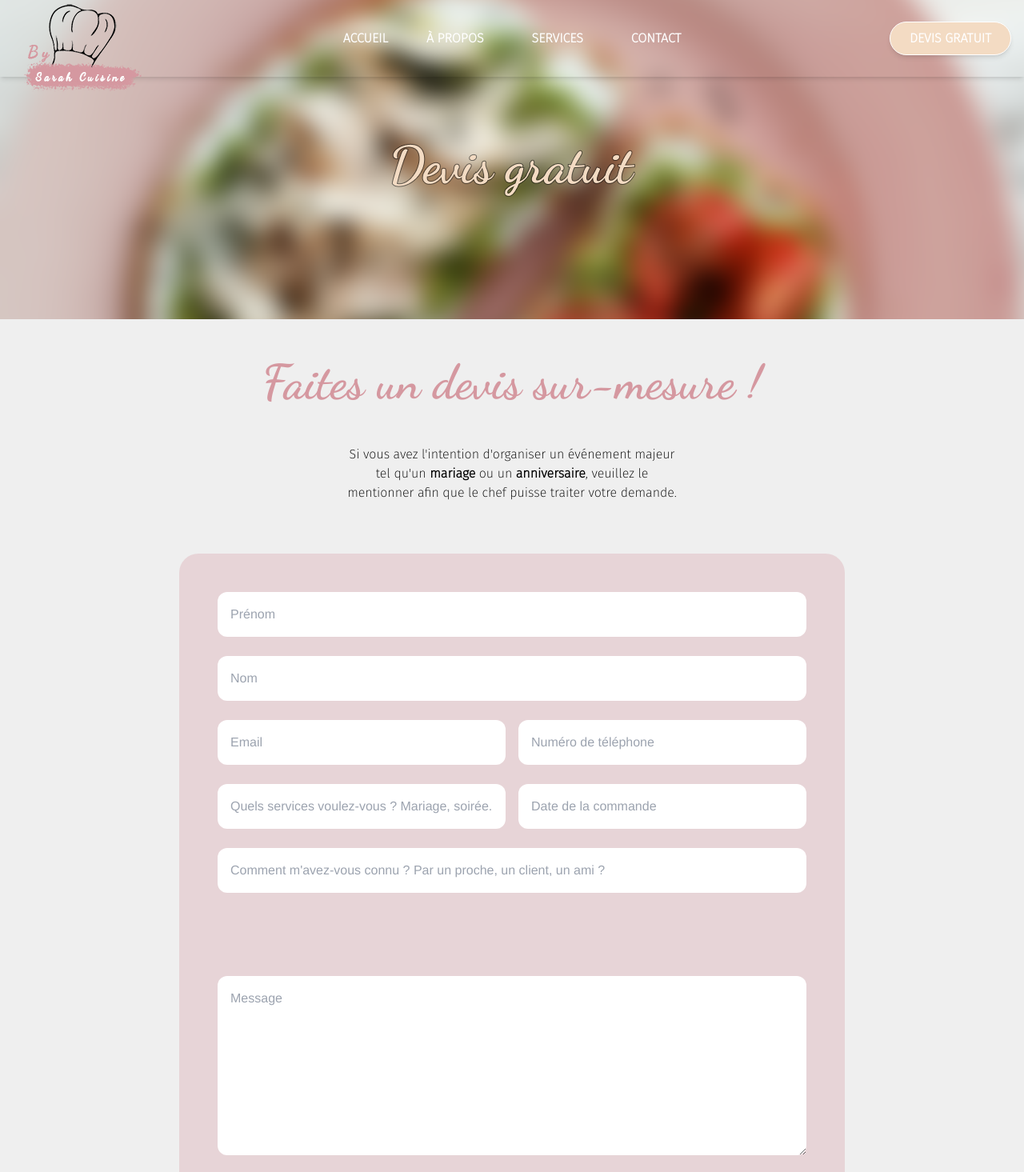
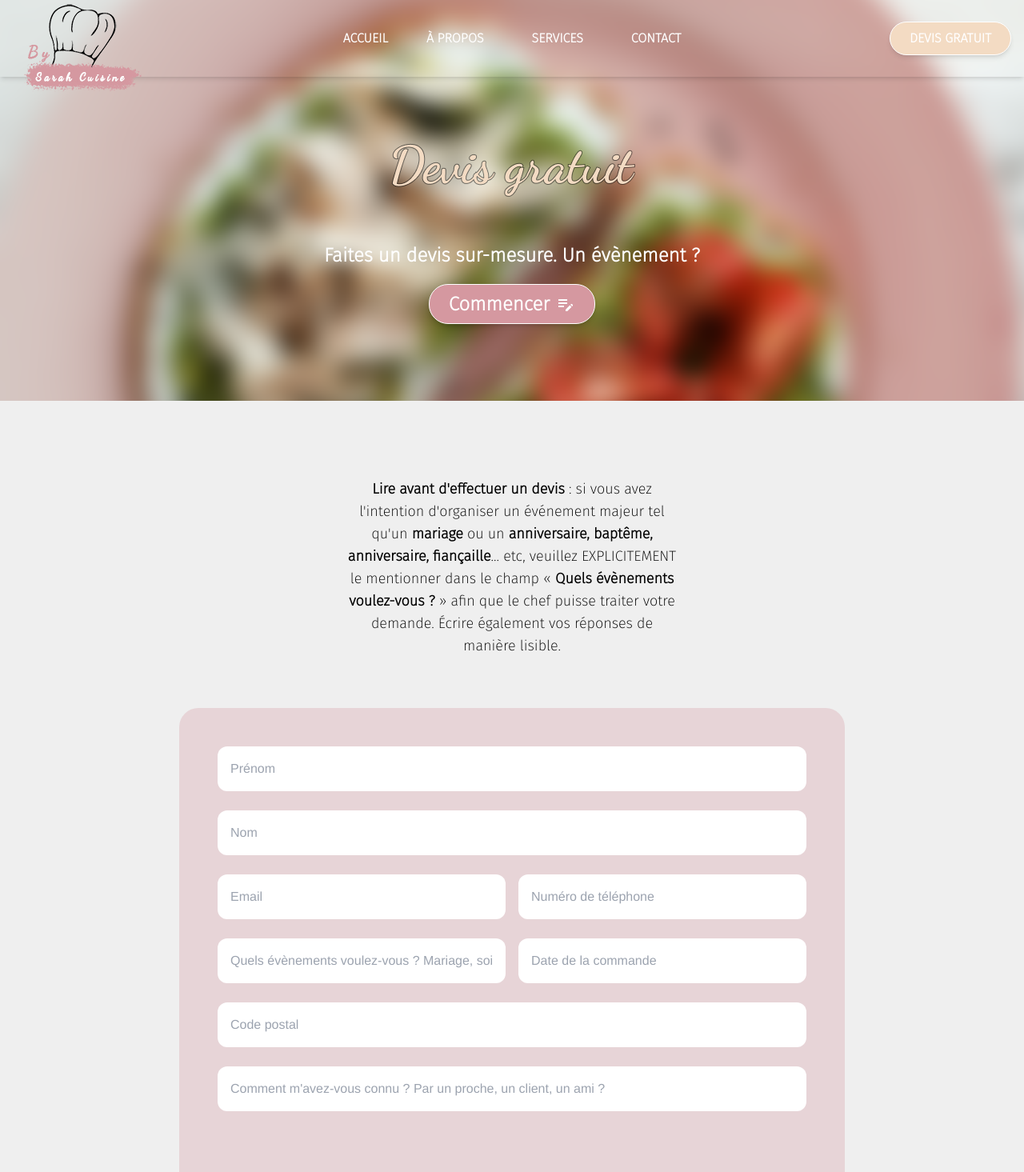
Before and after one commit to franzhopp/By-Sarah-Cuisine, a React (Vite) app: page /devisgratuit in a window 1280 px wide. Shown: the top 1465 px of the page at 80% size. Built offline with nearby package versions, Linux system fonts and the light colour scheme.

Commit message:
[ADD] change devis

```diff
--- a/src/Components/Helpers/images-data.jsx
+++ b/src/Components/Helpers/images-data.jsx
@@ -1,28 +1,29 @@
-import im1 from "../../assets/im1.jpg";
-import im2 from "../../assets/im2.jpg";
-import im3 from "../../assets/im3.jpg";
-import im4 from "../../assets/im4.jpg";
-import im5 from "../../assets/im5.jpg";
-import im6 from "../../assets/im6.jpg";
-// import im1 from "../../assets/im1.jpg";
-// import im2 from "../../assets/im2.jpg";
-// import im3 from "../../assets/im3.jpg";
-// import im4 from "../../assets/im4.jpg";
-// import im5 from "../../assets/im5.jpg";
-// import im6 from "../../assets/im6.jpg";
-// import im1 from "../../assets/im1.jpg";
-// import im2 from "../../assets/im2.jpg";
-// import im3 from "../../assets/im3.jpg";
-// import im4 from "../../assets/im4.jpg";
-// import im5 from "../../assets/im5.jpg";
-// import im6 from "../../assets/im6.jpg";
+import ImgPiecesDeTousGenres from "../../assets/piecesdetousgenres.png";
+import ImgVerrines from "../../assets/verrines.png";
+import ImgToast from "../../assets/toast.png";
+import ImgCouscous from "../../assets/couscous.png";
+import ImgPaella from "../../assets/paella.png";
+import ImgTajine from "../../assets/tajine.png";
+import ImgCrepes from "../../assets/crepes.png";
+import ImgDonuts from "../../assets/donuts.png";
+import ImgViennoiseries from "../../assets/viennoiseries.png";
+import ImgFruits from "../../assets/fruits1.png";
+import ImgDesserts from "../../assets/desserts1.png";
+import ImgPieces from "../../assets/piece1.png";
+import ImgCharcuterie from "../../assets/charcuterie1.png";
 
 export const images = [
-  { img: im1 },
-  { img: im2 },
-  { img: im3 },
-  { img: im4 },
-  { img: im5 },
-  { img: im6 },
-
+  { img: ImgPiecesDeTousGenres },
+  { img: ImgVerrines },
+  { img: ImgToast },
+  { img: ImgCouscous },
+  { img: ImgPaella },
+  { img: ImgTajine },
+  { img: ImgCrepes },
+  { img: ImgDonuts },
+  { img: ImgViennoiseries },
+  { img: ImgFruits },
+  { img: ImgDesserts },
+  { img: ImgPieces },
+  { img: ImgCharcuterie },
 ];
--- a/src/Components/Navigation/navbar-devis.jsx
+++ b/src/Components/Navigation/navbar-devis.jsx
@@ -4,7 +4,7 @@ import Image from "../../assets/logo-bsc.png";
 import { NavLink } from "react-router-dom";
 import { TfiMenu } from "react-icons/tfi";
 import { ImCross } from "react-icons/im";
-import { MdOutlineKeyboardArrowDown } from "react-icons/md";
+import { MdOutlineEditNote, MdOutlineKeyboardArrowDown } from "react-icons/md";
 import "../Contact/title-contact.jsx";
 import "../Section/section.jsx";
 
@@ -306,6 +306,24 @@ const NavbarDevis = () => {
             className="px-16 mt-14 mb-12 sm:mb-10 sm:mt-4"
           />
         </div>
+        <div className="px-12 text-white text-lg sm:text-2xl  text-center font-sans-serif font-extrabold">
+          Faites un devis sur-mesure. Un évènement ?
+          <div className="mt-5 flex justify-center">
+            <NavLink
+              to="/devisgratuit"
+              onClick={() => {
+                window.location.href = "/devisgratuit";
+                window.scrollTo(0, 0);
+              }}
+              href="http://by-sarah-cuisine.netlify.app/devis-gratuit"
+              className="bg-e9c2c2 shadow-md px-6 py-2 border rounded-3xl text-white hover:bg-f3dbc3"
+            >
+              <p className="flex flex-row font-extrabold">
+                Commencer <MdOutlineEditNote className="ml-2 mt-1" />
+              </p>
+            </NavLink>
+          </div>
+        </div>
       </section>
     </div>
   );
--- a/src/Components/Section/section-gallery.jsx
+++ b/src/Components/Section/section-gallery.jsx
@@ -1,5 +1,5 @@
 import { useState } from "react";
-// import { images } from "../Helpers/images-data";
+import { images } from "../Helpers/images-data";
 import InfoDevis from "./info-devis.jsx";
 
 const SectionGallery = () => {
@@ -47,7 +47,7 @@ const SectionGallery = () => {
           <div className="flex flex-col justify-start items-center">
             <div
               className="bg-white h-72 w-72 sm:h-96 sm:w-96 bg-no-repeat rounded-3xl shadow-md"
-              // style={{ backgroundImage: `url(${images[currImg].img})` }}
+              style={{ backgroundImage: `url(${images[currImg].img})`  }}
             ></div>
           </div>
         </div>
--- a/src/Pages/Devis/devis.jsx
+++ b/src/Pages/Devis/devis.jsx
@@ -12,6 +12,7 @@ const Devis = () => {
     tel: "",
     select: "",
     selectOther: "",
+    codepostal: "",
     date: "",
     message: "",
   });
@@ -23,6 +24,7 @@ const Devis = () => {
     tel: "",
     select: "",
     selectOther: "",
+    codepostal: "",
     date: "",
     message: "",
   });
@@ -66,6 +68,10 @@ const Devis = () => {
       newErrors.selectOther = "Veuillez entrer une information.";
     }
 
+    if (!formData.codepostal) {
+      newErrors.codepostal = "Veuillez entrer un code postal.";
+    }
+
     if (!formData.date) {
       newErrors.date = "Veuillez entrer une date.";
     }
@@ -89,6 +95,7 @@ const Devis = () => {
       tel: formData.tel,
       select: formData.select,
       selectOther: formData.selectOther,
+      codepostal: formData.codepostal,
       date: formData.date,
       message: formData.message,
     };
@@ -119,17 +126,24 @@ const Devis = () => {
         <NavbarDevis />
         <section className="">
           <div className="mx-auto max-w-4xl px-4 py-12 sm:px-6 lg:px-8">
-            <h2 className="font-extrabold text-5xl text-center sm:text-6xl">
-              <span className="text-pink font-sans-recursive">{`Faites un devis sur-mesure !`}</span>
-            </h2>
-
             <div className="flex justify-center">
               <div className="w-full sm:w-2/4">
-                <div className="text-black mt-12 mb-16 font-sans-serif text-base text-center">
-                  Si vous avez l'intention d'organiser un événement majeur tel
+                <div className="text-black mt-12 text-center leading-8 mb-16 font-sans-serif text-base sm:text-lg">
+                  <span className="font-extrabold">
+                    Lire avant d'effectuer un devis
+                  </span>{" "}
+                  : si vous avez l'intention d'organiser un événement majeur tel
                   qu'un <span className="font-extrabold">mariage</span> ou un{" "}
-                  <span className="font-extrabold">anniversaire</span>, veuillez
-                  le mentionner afin que le chef puisse traiter votre demande.
+                  <span className="font-extrabold">
+                    anniversaire, baptême, anniversaire, fiançaille
+                  </span>
+                  ... etc, veuillez EXPLICITEMENT le mentionner dans le champ «
+                  <span className="font-extrabold">
+                    {" "}
+                    Quels évènements voulez-vous ?
+                  </span>{" "}
+                  » afin que le chef puisse traiter votre demande. Écrire
+                  également vos réponses de manière lisible.
                 </div>
               </div>
             </div>
@@ -215,7 +229,7 @@ const Devis = () => {
                         className={`rounded-xl w-full p-4 outline-none input-secondary border-gray-200 text-md mb-2 ${
                           errors.select ? "input-error border-red-700" : ""
                         }`}
-                        placeholder="Quels services voulez-vous ? Mariage, soirée...?"
+                        placeholder="Quels évènements voulez-vous ? Mariage, soirée...?"
                         type="select"
                         id="select"
                         name="select"
@@ -247,7 +261,23 @@ const Devis = () => {
                       )}
                     </div>
                   </div>
-
+                  <div>
+                    <input
+                      className={`rounded-xl w-full p-4 outline-none input-secondary border-gray-200 text-md mb-2 ${
+                        errors.codepostal ? "input-error border-red-700" : ""
+                      }`}
+                      placeholder="Code postal"
+                      id="codepostal"
+                      name="codepostal"
+                      value={formData.codepostal}
+                      onChange={handleInputChange}
+                    />
+                    {errors.codepostal && (
+                      <p className="text-left font-sans-serif text-red-700">
+                        {errors.codepostal}
+                      </p>
+                    )}
+                  </div>
                   <div>
                     <div>
                       <input
--- a/src/Pages/Services/services.jsx
+++ b/src/Pages/Services/services.jsx
@@ -334,7 +334,7 @@ const Services = () => {
         </div>
       </div>
 
-      <div className="px-12 mt-12 mb-16 text-black text-base text-center font-sans-serif font-extrabold">
+      {/* <div className="px-12 mt-12 mb-16 text-black text-base text-center font-sans-serif font-extrabold">
         Un devis sur-mesure ? Pour préparer un évènement, c'est par ici.
         <div className="mt-5 flex justify-center">
           <NavLink
@@ -351,7 +351,7 @@ const Services = () => {
             </p>
           </NavLink>
         </div>
-      </div>
+      </div> */}
       <div className="image-bg py-5 px-6">
         <div className="px-12 mt-12 mb-16 text-pink font-sans-recursive text-3xl text-center font-extrabold">
           Télécharger le flyer de Sarah ainsi que sa carte de visite en un clic
--- a/src/index.css
+++ b/src/index.css
@@ -160,6 +160,7 @@ body {
         transform: translateX(5px);
     }
 }
+
 /*
 .h {
     height: 41rem;
@@ -170,8 +171,8 @@ body {
 } */
 
 .image-bg {
-    background-image: url('./assets/Background.png'); /* Remplacez 'chemin/vers/votre/image.jpg' par le chemin de votre image de fond */
+    background-image: url('./assets/Background.png');
     height: auto;
     max-width: 100%;
     display: block;
-  }
+}
```
Also changed, not shown: src/Components/Navigation/navbar-services.jsx (+24 -6 lines).
